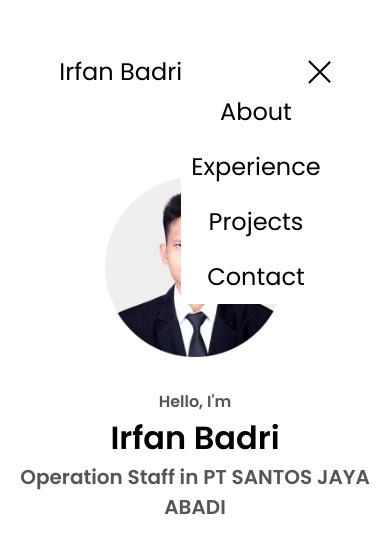
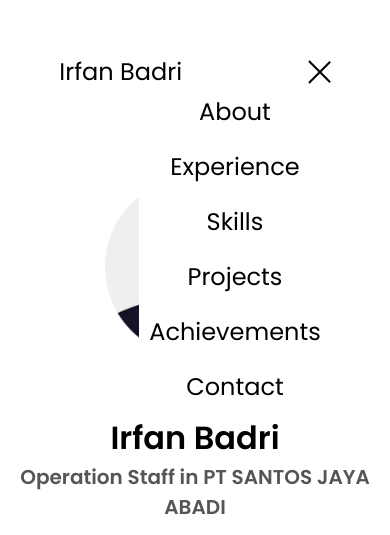
Before and after one commit to irfanzid/irfanzid.github.io, a plain HTML site: page index.html in a window 390 px wide. Both pictures are taken after a click on the element 315 px from the left and 71 px from the top of the page. Shown: the top 535 px of the page. Drawn offline with Linux system fonts and the light colour scheme.

Commit message:
bug menu-link

```diff
--- a/index.html
+++ b/index.html
@@ -33,7 +33,11 @@
         <div style="z-index: 99" class="menu-links">
           <li><a href="#about" onclick="toggleMenu()">About</a></li>
           <li><a href="#experience" onclick="toggleMenu()">Experience</a></li>
+          <li><a href="#skills" onclick="toggleMenu()">Skills</a></li>
           <li><a href="#projects" onclick="toggleMenu()">Projects</a></li>
+          <li>
+            <a href="#achievements" onclick="toggleMenu()">Achievements</a>
+          </li>
           <li><a href="#contact" onclick="toggleMenu()">Contact</a></li>
         </div>
       </div>
--- a/style.css
+++ b/style.css
@@ -148,7 +148,7 @@ a:hover {
 }
 
 .menu-links.open {
-  max-height: 300px;
+  max-height: 400px;
 }
 
 .hamburger-icon.open span:first-child {
```
